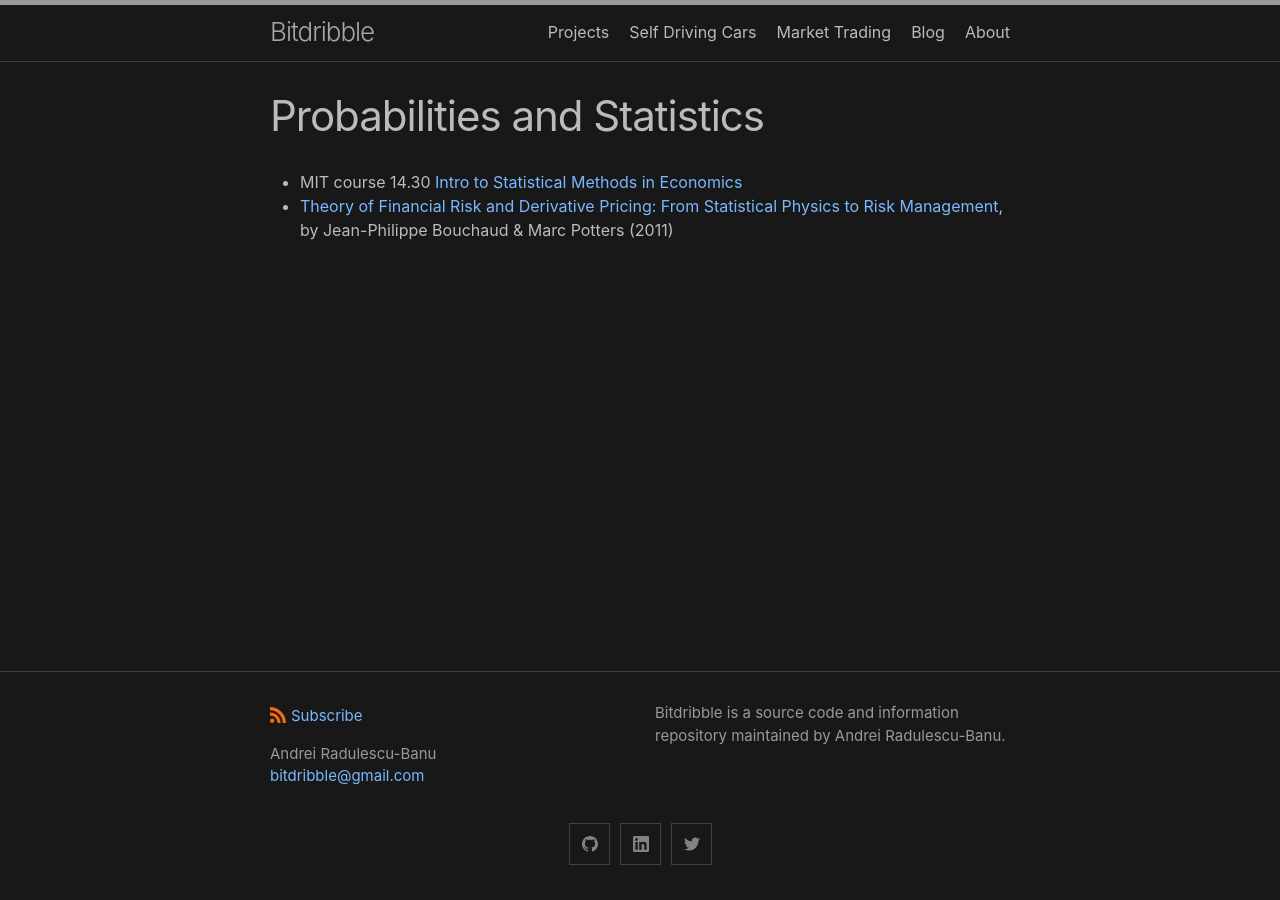
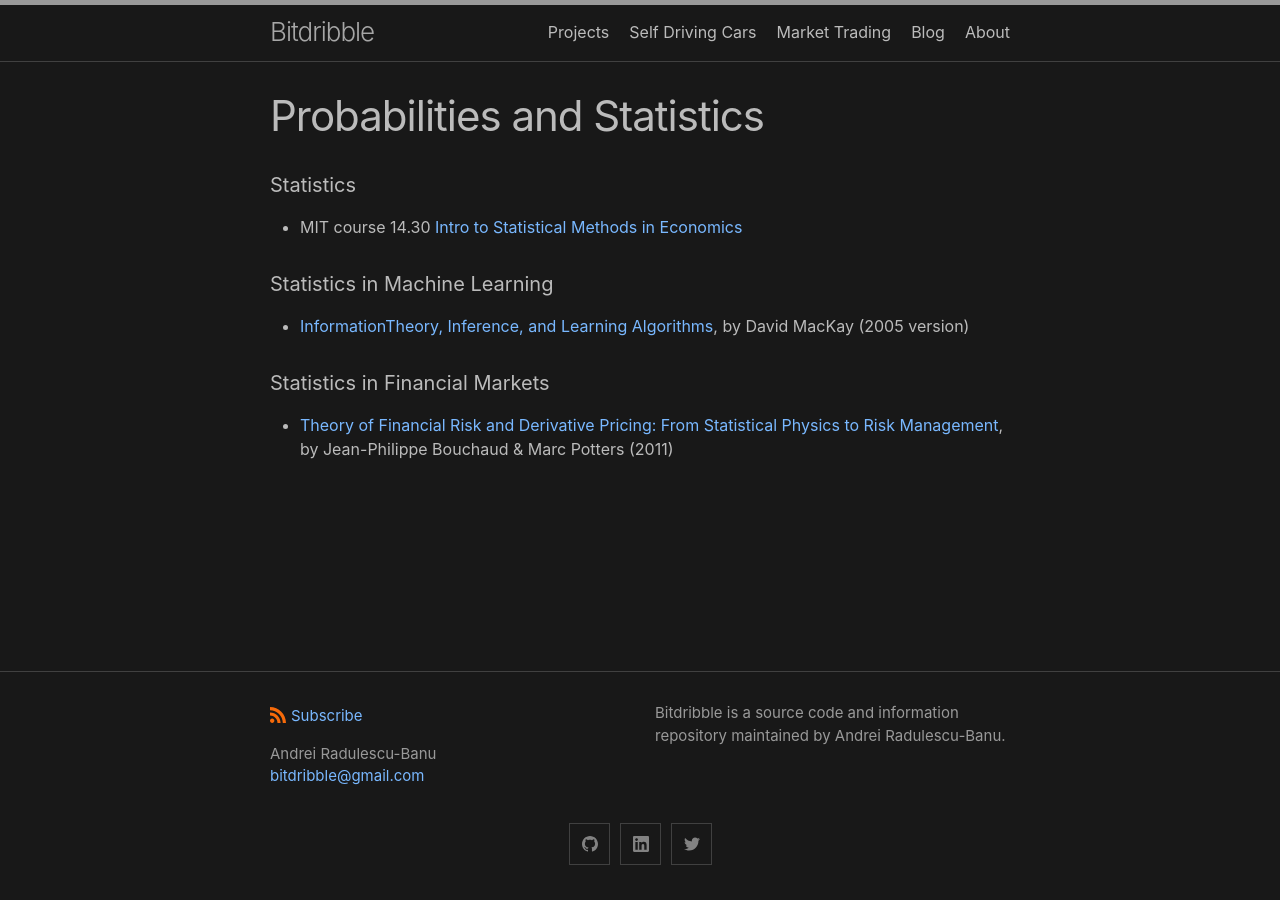
Before and after one commit to analytiq-hub/sigagent.github.io, a Jekyll site: the page built from probabilities_and_statistics.md, in a window 1280 px wide. Built offline with Jekyll 4.4.1, drawn with Linux system fonts in a browser that asks for light colours.

Commit message:
*** empty log message ***

```diff
--- a/probabilities_and_statistics.md
+++ b/probabilities_and_statistics.md
@@ -3,5 +3,12 @@ layout: page
 title: Probabilities and Statistics
 permalink: /probabilities_and_statistics/
 ---
+
+#### Statistics
 * MIT course 14.30 <a href="https://ocw.mit.edu/courses/economics/14-30-introduction-to-statistical-method-in-economics-spring-2006/">Intro to Statistical Methods in Economics
+
+#### Statistics in Machine Learning
+* [InformationTheory, Inference, and Learning Algorithms](https://www.inference.org.uk/itprnn/book.pdf), by David MacKay (2005 version)
+
+#### Statistics in Financial Markets
 * <a href="https://www.amazon.com/Theory-Financial-Risk-Derivative-Pricing/dp/0521263360/ref=sr_1_1?keywords=Theory+of+Financial+Risk+and+Derivative+Pricing&qid=1578282931&s=books&sr=1-1">Theory of Financial Risk and Derivative Pricing: From Statistical Physics to Risk Management</a>, by Jean-Philippe Bouchaud & Marc Potters (2011)
```
